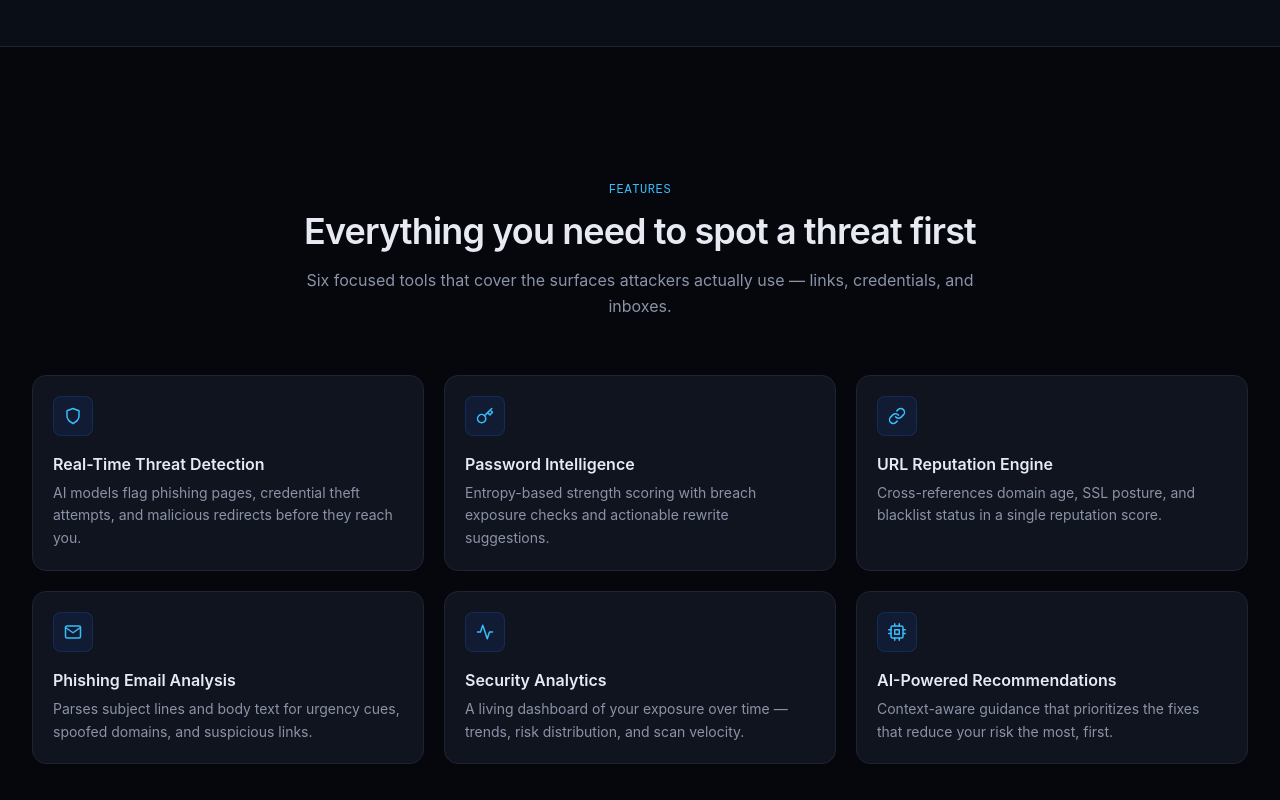
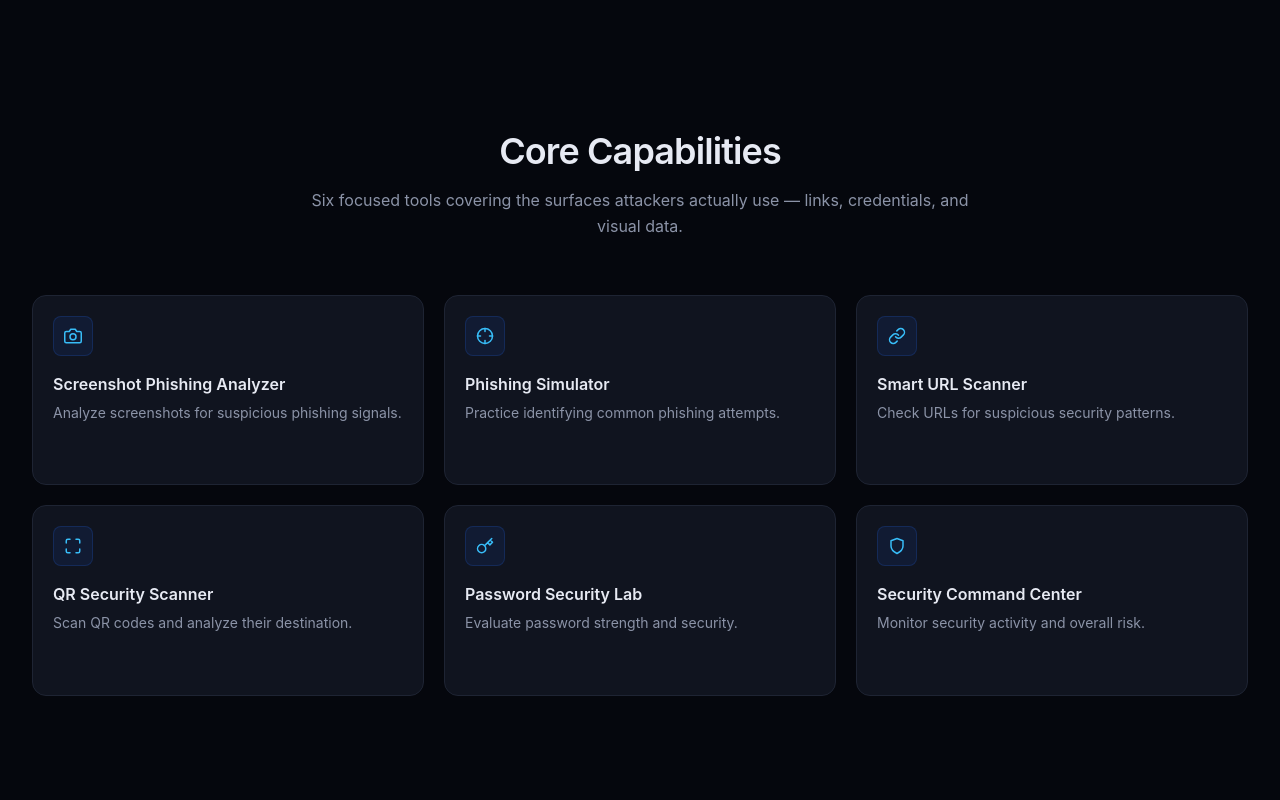
Before and after one commit to radhika200gupta-tech/CyberShield, a React (Vite) app: page / in a window 1280 px wide. Shown: the part 880-1680 px from the top of the page. Built offline with nearby package versions, Linux system fonts and the light colour scheme.

Commit message:
Refine CyberShield frontend UI

```diff
--- a/src/components/auth/AuthLayout.jsx
+++ b/src/components/auth/AuthLayout.jsx
@@ -51,7 +51,6 @@ export default function AuthLayout({ title, subtitle, children }) {
           </ul>
         </div>
 
-        <p className="relative text-xs text-text-muted font-mono">Phase 1 — Frontend Preview</p>
       </div>
     </div>
   );
--- a/src/components/dashboard/QuickActions.jsx
+++ b/src/components/dashboard/QuickActions.jsx
@@ -1,18 +1,21 @@
 import { useNavigate } from 'react-router-dom';
-import { FiKey, FiLink, FiMail, FiArrowRight } from 'react-icons/fi';
+import { FiCamera, FiCrosshair, FiLink, FiMaximize, FiKey, FiShield, FiArrowRight } from 'react-icons/fi';
 import Card from '../common/Card';
 import { ROUTES } from '../../constants/routes';
 
 const ACTIONS = [
-  { icon: FiKey, title: 'Analyze a Password', description: 'Check strength & entropy', path: ROUTES.PASSWORD_ANALYZER, color: 'text-accent bg-accent/10 border-accent/20' },
-  { icon: FiLink, title: 'Check a URL', description: 'Scan for reputation risk', path: ROUTES.URL_CHECKER, color: 'text-primary bg-primary/10 border-primary/20' },
-  { icon: FiMail, title: 'Scan an Email', description: 'Detect phishing signals', path: ROUTES.PHISHING_DETECTOR, color: 'text-warning bg-warning/10 border-warning/20' },
+  { icon: FiCamera, title: 'Screenshot Phishing Analyzer', description: 'Analyze screenshots for threats', path: ROUTES.SCREENSHOT_ANALYZER, color: 'text-primary bg-primary/10 border-primary/20' },
+  { icon: FiCrosshair, title: 'Phishing Simulator', description: 'Practice threat detection', path: ROUTES.PHISHING_SIMULATOR, color: 'text-accent bg-accent/10 border-accent/20' },
+  { icon: FiLink, title: 'Smart URL Scanner', description: 'Scan links for reputation risk', path: ROUTES.URL_SCANNER, color: 'text-warning bg-warning/10 border-warning/20' },
+  { icon: FiMaximize, title: 'QR Security Scanner', description: 'Analyze QR code destinations', path: ROUTES.QR_SCANNER, color: 'text-primary bg-primary/10 border-primary/20' },
+  { icon: FiKey, title: 'Password Security Lab', description: 'Check strength & entropy', path: ROUTES.PASSWORD_LAB, color: 'text-accent bg-accent/10 border-accent/20' },
+  { icon: FiShield, title: 'Security Command Center', description: 'Monitor overall risk', path: ROUTES.SECURITY_CENTER, color: 'text-warning bg-warning/10 border-warning/20' },
 ];
 
 export default function QuickActions() {
   const navigate = useNavigate();
   return (
-    <div className="grid sm:grid-cols-3 gap-4">
+    <div className="grid sm:grid-cols-2 lg:grid-cols-3 gap-4">
       {ACTIONS.map((action) => (
         <Card
           key={action.title}
--- a/src/components/landing/CtaBanner.jsx
+++ b/src/components/landing/CtaBanner.jsx
@@ -25,7 +25,7 @@ export default function CtaBanner() {
               No setup, no credit card. See exactly what CyberShield AI would have caught.
             </p>
             <div className="mt-8">
-              <Button variant="primary" size="lg" icon={FiArrowRight} iconPosition="right" onClick={() => navigate(ROUTES.SIGNUP)}>
+              <Button variant="primary" size="lg" icon={FiArrowRight} iconPosition="right" onClick={() => navigate(ROUTES.LOGIN)}>
                 Get Started Free
               </Button>
             </div>
--- a/src/components/landing/Features.jsx
+++ b/src/components/landing/Features.jsx
@@ -1,18 +1,17 @@
 import { motion } from 'framer-motion';
-import { FiShield, FiKey, FiLink, FiMail, FiActivity, FiCpu } from 'react-icons/fi';
+import { FiCamera, FiCrosshair, FiLink, FiMaximize, FiKey, FiShield, FiArrowRight } from 'react-icons/fi';
 import Card from '../common/Card';
 import { features } from '../../data/mockLanding';
 
-const ICONS = { shield: FiShield, key: FiKey, link: FiLink, mail: FiMail, activity: FiActivity, cpu: FiCpu };
+const ICONS = { camera: FiCamera, crosshair: FiCrosshair, link: FiLink, maximize: FiMaximize, key: FiKey, shield: FiShield };
 
 export default function Features() {
   return (
     <section id="features" className="py-24 sm:py-32">
       <div className="max-w-7xl mx-auto px-4 sm:px-6 lg:px-8">
         <SectionHeading
-          eyebrow="Features"
-          title="Everything you need to spot a threat first"
-          description="Six focused tools that cover the surfaces attackers actually use — links, credentials, and inboxes."
+          title="Core Capabilities"
+          description="Six focused tools covering the surfaces attackers actually use — links, credentials, and visual data."
         />
 
         <div className="grid sm:grid-cols-2 lg:grid-cols-3 gap-5 mt-14">
@@ -26,12 +25,15 @@ export default function Features() {
                 viewport={{ once: true, amount: 0.3 }}
                 transition={{ duration: 0.4, delay: (i % 3) * 0.08 }}
               >
-                <Card hoverable className="h-full">
-                  <div className="w-10 h-10 rounded-lg bg-primary/10 border border-primary/20 flex items-center justify-center mb-4">
+                <Card hoverable className="h-full flex flex-col group cursor-pointer">
+                  <div className="w-10 h-10 rounded-lg bg-primary/10 border border-primary/20 flex items-center justify-center mb-4 transition-colors group-hover:bg-primary/20">
                     <Icon className="text-accent" size={18} />
                   </div>
                   <h3 className="font-display font-semibold text-text-primary mb-1.5">{feature.title}</h3>
-                  <p className="text-sm text-text-secondary leading-relaxed">{feature.description}</p>
+                  <p className="text-sm text-text-secondary leading-relaxed flex-1">{feature.description}</p>
+                  <div className="mt-6 flex items-center gap-1.5 text-xs font-semibold text-accent opacity-0 -translate-x-2 transition-all group-hover:opacity-100 group-hover:translate-x-0">
+                    Explore feature <FiArrowRight size={14} />
+                  </div>
                 </Card>
               </motion.div>
             );
--- a/src/components/layout/Footer.jsx
+++ b/src/components/layout/Footer.jsx
@@ -48,7 +48,6 @@ export default function Footer() {
 
         <div className="border-t border-border mt-12 pt-6 flex flex-col sm:flex-row items-center justify-between gap-3">
           <p className="text-xs text-text-muted">© 2026 CyberShield AI. All rights reserved.</p>
-          <p className="text-xs text-text-muted font-mono">Built for placement showcase — Phase 1 / Frontend</p>
         </div>
       </div>
     </footer>
--- a/src/components/layout/Navbar.jsx
+++ b/src/components/layout/Navbar.jsx
@@ -40,7 +40,7 @@ export default function Navbar() {
         <div className="hidden lg:flex items-center gap-3">
           <ThemeToggle />
           <Button variant="ghost" size="sm" onClick={() => navigate(ROUTES.LOGIN)}>Log In</Button>
-          <Button variant="primary" size="sm" onClick={() => navigate(ROUTES.SIGNUP)}>Get Started</Button>
+          <Button variant="primary" size="sm" onClick={() => navigate(ROUTES.LOGIN)}>Get Started</Button>
         </div>
 
         <button
@@ -74,7 +74,7 @@ export default function Navbar() {
               ))}
               <div className="flex items-center gap-3 pt-4">
                 <Button variant="outline" size="sm" fullWidth onClick={() => navigate(ROUTES.LOGIN)}>Log In</Button>
-                <Button variant="primary" size="sm" fullWidth onClick={() => navigate(ROUTES.SIGNUP)}>Get Started</Button>
+                <Button variant="primary" size="sm" fullWidth onClick={() => navigate(ROUTES.LOGIN)}>Get Started</Button>
               </div>
             </div>
           </motion.div>
--- a/src/components/layout/Sidebar.jsx
+++ b/src/components/layout/Sidebar.jsx
@@ -2,7 +2,7 @@ import { NavLink, useNavigate } from 'react-router-dom';
 import {
   FiGrid, FiKey, FiLink, FiMail, FiShield, FiClock,
   FiUser, FiSettings, FiLogOut, FiX, FiCamera, FiCrosshair,
-  FiMaximize, FiCpu, FiActivity, FiFileText, FiEye, FiServer
+  FiMaximize, FiCpu, FiActivity, FiFileText, FiEye, FiServer, FiMap, FiZap
 } from 'react-icons/fi';
 import Logo from '../common/Logo';
 import { SIDEBAR_LINKS, COMING_SOON_LINKS, ROUTES } from '../../constants/routes';
@@ -12,7 +12,8 @@ import { classNames } from '../../utils/formatters';
 const ICONS = {
   grid: FiGrid, key: FiKey, link: FiLink, mail: FiMail, shield: FiShield, history: FiClock,
   camera: FiCamera, crosshair: FiCrosshair, maximize: FiMaximize,
-  cpu: FiCpu, activity: FiActivity, fileText: FiFileText, eye: FiEye, server: FiServer
+  cpu: FiCpu, activity: FiActivity, fileText: FiFileText, eye: FiEye, server: FiServer,
+  map: FiMap, zap: FiZap
 };
 
 export default function Sidebar({ isOpen, onClose }) {
--- a/src/data/mockLanding.js
+++ b/src/data/mockLanding.js
@@ -1,33 +1,33 @@
 export const features = [
   {
-    icon: 'shield',
-    title: 'Real-Time Threat Detection',
-    description: 'AI models flag phishing pages, credential theft attempts, and malicious redirects before they reach you.',
+    icon: 'camera',
+    title: 'Screenshot Phishing Analyzer',
+    description: 'Analyze screenshots for suspicious phishing signals.',
+  },
+  {
+    icon: 'crosshair',
+    title: 'Phishing Simulator',
+    description: 'Practice identifying common phishing attempts.',
+  },
+  {
+    icon: 'link',
+    title: 'Smart URL Scanner',
+    description: 'Check URLs for suspicious security patterns.',
+  },
+  {
+    icon: 'maximize',
+    title: 'QR Security Scanner',
+    description: 'Scan QR codes and analyze their destination.',
   },
   {
     icon: 'key',
-    title: 'Password Intelligence',
-    description: 'Entropy-based strength scoring with breach exposure checks and actionable rewrite suggestions.',
+    title: 'Password Security Lab',
+    description: 'Evaluate password strength and security.',
   },
   {
-    icon: 'link',
-    title: 'URL Reputation Engine',
-    description: 'Cross-references domain age, SSL posture, and blacklist status in a single reputation score.',
-  },
-  {
-    icon: 'mail',
-    title: 'Phishing Email Analysis',
-    description: 'Parses subject lines and body text for urgency cues, spoofed domains, and suspicious links.',
-  },
-  {
-    icon: 'activity',
-    title: 'Security Analytics',
-    description: 'A living dashboard of your exposure over time — trends, risk distribution, and scan velocity.',
-  },
-  {
-    icon: 'cpu',
-    title: 'AI-Powered Recommendations',
-    description: 'Context-aware guidance that prioritizes the fixes that reduce your risk the most, first.',
+    icon: 'shield',
+    title: 'Security Command Center',
+    description: 'Monitor security activity and overall risk.',
   },
 ];
 
@@ -99,3 +99,11 @@ export const faqs = [
     answer: 'The platform gains persistent accounts, live threat-intel APIs, and continuously learning AI models.',
   },
 ];
+
+export const comingSoon = [
+  { title: 'Visual Threat Intelligence', icon: 'eye' },
+  { title: 'Live Cyber Threat Map', icon: 'map' },
+  { title: 'AI Security Copilot', icon: 'cpu' },
+  { title: 'Real-Time Threat Intelligence', icon: 'zap' },
+  { title: 'Webcam Security Lab', icon: 'camera' },
+];
--- a/src/pages/Landing.jsx
+++ b/src/pages/Landing.jsx
@@ -6,6 +6,7 @@ import Stats from '../components/landing/Stats';
 import HowItWorks from '../components/landing/HowItWorks';
 import Testimonials from '../components/landing/Testimonials';
 import Faq from '../components/landing/Faq';
+import ComingSoon from '../components/landing/ComingSoon';
 import CtaBanner from '../components/landing/CtaBanner';
 
 export default function Landing() {
@@ -19,6 +20,7 @@ export default function Landing() {
         <HowItWorks />
         <Testimonials />
         <Faq />
+        <ComingSoon />
         <CtaBanner />
       </main>
       <Footer />
```
Also changed, not shown: src/components/landing/ComingSoon.jsx (added, +38 -0 lines), src/components/landing/Hero.jsx (+1 -12 lines), src/constants/routes.js (+5 -6 lines).
